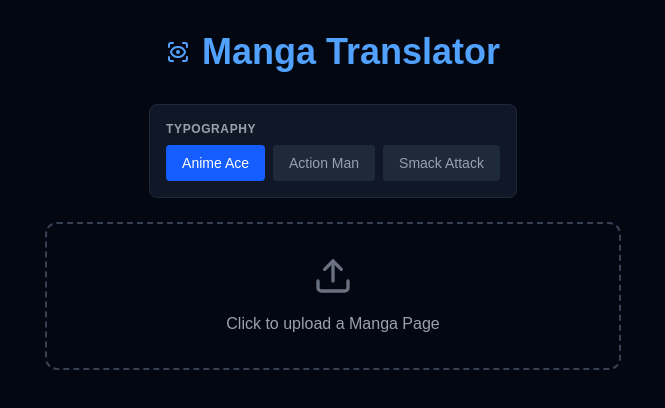
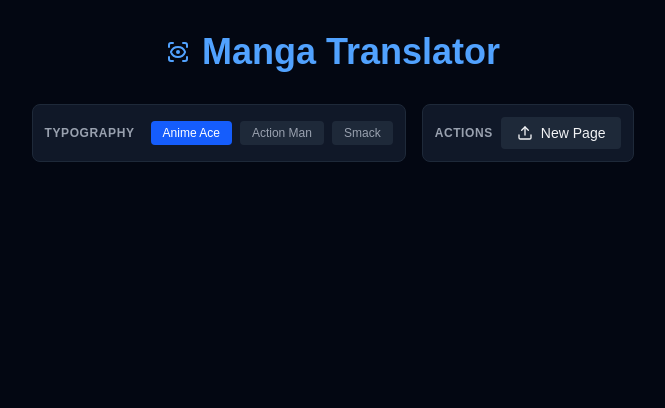
Before and after one commit to Ashulu/Manga-Translator, a Next.js app in the folder manga-translator-web/: page / in a window 1280 px wide. Shown: the top 408 px of the page, without its empty margins (307-972 px from the left). Built offline with nearby package versions, Linux system fonts and the light colour scheme.

Commit message:
added pdf editing functionality

```diff
--- a/manga-translator-web/app/page.tsx
+++ b/manga-translator-web/app/page.tsx
@@ -2,7 +2,8 @@
 
 import { useState, useRef } from 'react';
 import axios from 'axios';
-import { Upload, ScanEye, Loader2 } from 'lucide-react';
+import { Upload, ScanEye, Loader2, Download, Save } from 'lucide-react';
+import html2canvas from 'html2canvas';
 
 interface Bubble {
   box: [number, number, number, number];
@@ -15,8 +16,13 @@ export default function Home() {
   const [bubbles, setBubbles] = useState<Bubble[]>([]);
   const [loading, setLoading] = useState(false);
   const [imgDimensions, setImgDimensions] = useState<{width: number, height: number} | null>(null);
-  const [selectedFont, setSelectedFont] = useState('anime');
+  const [selectedFont, setSelectedFont] = useState('font-anime');
+
+  // NEW: Track which bubble is being edited (null = none)
+  const [editingIndex, setEditingIndex] = useState<number | null>(null);
+
   const fileInputRef = useRef<HTMLInputElement>(null);
+  const containerRef = useRef<HTMLDivElement>(null); // Ref for the image container (to download)
 
   const handleFileChange = (e: React.ChangeEvent<HTMLInputElement>) => {
     const file = e.target.files?.[0];
@@ -26,6 +32,7 @@ export default function Home() {
     setImageSrc(url);
     setBubbles([]);
     setImgDimensions(null);
+    setEditingIndex(null);
     processImage(file);
   };
 
@@ -45,12 +52,9 @@ export default function Home() {
       });
 
       setBubbles(response.data.bubbles);
-
-      // Crucial: Use the cleaned image from backend if available
       if (response.data.cleaned_image) {
         setImageSrc(response.data.cleaned_image);
       }
-
     } catch (error) {
       console.error("Error connecting to backend:", error);
       alert("Backend error! Is the Python server running?");
@@ -59,59 +63,89 @@ export default function Home() {
     }
   };
 
+  // --- NEW: EDITING LOGIC ---
+  const handleTextChange = (index: number, newText: string) => {
+    const updatedBubbles = [...bubbles];
+    updatedBubbles[index].translated = newText;
+    setBubbles(updatedBubbles);
+  };
+
+  // --- NEW: DOWNLOAD LOGIC ---
+  const handleDownload = async () => {
+    if (!containerRef.current) return;
+
+    // 1. Temporarily hide borders/shadows if needed, but here we want to capture exactly what we see.
+    // html2canvas takes a snapshot of the DOM element
+    const canvas = await html2canvas(containerRef.current, {
+      useCORS: true, // Needed if images are blobs/external
+      scale: 2, // 2x scale for better resolution (Retina quality)
+      backgroundColor: null, // Transparent background if possible
+    });
+
+    // 2. Convert to blob/url
+    const image = canvas.toDataURL("image/jpeg", 0.9);
+
+    // 3. Trigger download
+    const link = document.createElement("a");
+    link.href = image;
+    link.download = "translated_manga.jpg";
+    link.click();
+  };
+
   return (
     <main className="min-h-screen bg-gray-950 text-gray-100 p-8 flex flex-col items-center">
       <h1 className="text-4xl font-bold mb-8 text-blue-400 flex items-center gap-3">
         <ScanEye /> Manga Translator
       </h1>
 
-      {/* Font Control Panel */}
-      <div className="flex gap-4 mb-6 bg-gray-900 p-4 rounded-lg border border-gray-800">
-        <div className="flex flex-col gap-2">
+      {/* Controls: Fonts & Download */}
+      <div className="flex flex-wrap gap-4 mb-6 justify-center w-full max-w-4xl">
+        {/* Font Panel */}
+        <div className="bg-gray-900 p-3 rounded-lg border border-gray-800 flex items-center gap-4">
           <label className="text-xs text-gray-400 uppercase tracking-wider font-bold">Typography</label>
           <div className="flex gap-2">
+            <button onClick={() => setSelectedFont('font-anime')} className={`px-3 py-1 rounded text-xs transition ${selectedFont === 'font-anime' ? 'bg-blue-600 text-white' : 'bg-gray-800 text-gray-400 hover:bg-gray-700'}`}>Anime Ace</button>
+            <button onClick={() => setSelectedFont('font-action')} className={`px-3 py-1 rounded text-xs transition ${selectedFont === 'font-action' ? 'bg-blue-600 text-white' : 'bg-gray-800 text-gray-400 hover:bg-gray-700'}`}>Action Man</button>
+            <button onClick={() => setSelectedFont('font-smack')} className={`px-3 py-1 rounded text-xs transition ${selectedFont === 'font-smack' ? 'bg-blue-600 text-white' : 'bg-gray-800 text-gray-400 hover:bg-gray-700'}`}>Smack</button>
+          </div>
+        </div>
+
+        {/* Action Panel */}
+        <div className="bg-gray-900 p-3 rounded-lg border border-gray-800 flex items-center gap-2">
+          <label className="text-xs text-gray-400 uppercase tracking-wider font-bold">Actions</label>
+          <button
+            onClick={() => fileInputRef.current?.click()}
+            className="flex items-center gap-2 px-4 py-1.5 bg-gray-800 hover:bg-gray-700 rounded text-sm transition"
+          >
+            <Upload size={16}/> New Page
+          </button>
+
+          {imageSrc && (
             <button
-              onClick={() => setSelectedFont('anime')}
-              className={`px-4 py-2 rounded text-sm transition ${selectedFont === 'anime' ? 'bg-blue-600 text-white' : 'bg-gray-800 text-gray-400 hover:bg-gray-700'}`}
+              onClick={handleDownload}
+              className="flex items-center gap-2 px-4 py-1.5 bg-green-600 hover:bg-green-500 text-white rounded text-sm transition font-bold"
             >
-              Anime Ace
+              <Download size={16}/> Save Image
             </button>
-            <button
-              onClick={() => setSelectedFont('action')}
-              className={`px-4 py-2 rounded text-sm transition ${selectedFont === 'action' ? 'bg-blue-600 text-white' : 'bg-gray-800 text-gray-400 hover:bg-gray-700'}`}
-            >
-              Action Man
-            </button>
-            <button
-              onClick={() => setSelectedFont('smack')}
-              className={`px-4 py-2 rounded text-sm transition ${selectedFont === 'smack' ? 'bg-blue-600 text-white' : 'bg-gray-800 text-gray-400 hover:bg-gray-700'}`}
-            >
-              Smack Attack
-            </button>
-          </div>
+          )}
         </div>
       </div>
 
-      <div
-        onClick={() => fileInputRef.current?.click()}
-        className="w-full max-w-xl p-8 border-2 border-dashed border-gray-700 rounded-xl
-                   hover:border-blue-500 hover:bg-gray-900 cursor-pointer transition
-                   flex flex-col items-center justify-center gap-4 mb-8"
-      >
-        <input type="file" hidden ref={fileInputRef} accept="image/*" onChange={handleFileChange} />
-        <Upload className="w-10 h-10 text-gray-500" />
-        <p className="text-gray-400">Click to upload a Manga Page</p>
-      </div>
+      <input type="file" hidden ref={fileInputRef} accept="image/*" onChange={handleFileChange} />
 
       {loading && (
-        <div className="flex items-center gap-2 text-blue-400 mb-4">
+        <div className="flex items-center gap-2 text-blue-400 mb-8 animate-pulse">
           <Loader2 className="animate-spin" />
-          <span>Scanning, reading, and translating...</span>
+          <span>Processing Page...</span>
         </div>
       )}
 
+      {/* --- THE CANVAS AREA --- */}
       {imageSrc && (
-        <div className="relative w-full max-w-4xl border border-gray-800 rounded-lg shadow-2xl">
+        <div
+          ref={containerRef} // This ref allows html2canvas to "see" this div
+          className="relative w-full max-w-4xl border border-gray-800 shadow-2xl bg-white" // bg-white ensures no transparency in JPG
+        >
           <img
             src={imageSrc}
             alt="Uploaded Manga"
@@ -121,33 +155,50 @@ export default function Home() {
 
           {imgDimensions && bubbles.map((bubble, i) => {
             const [x1, y1, x2, y2] = bubble.box;
-
             const left = (x1 / imgDimensions.width) * 100;
             const top = (y1 / imgDimensions.height) * 100;
             const width = ((x2 - x1) / imgDimensions.width) * 100;
             const height = ((y2 - y1) / imgDimensions.height) * 100;
 
+            const isEditing = editingIndex === i;
+
             return (
               <div
                 key={i}
-                className={`absolute text-black flex items-center justify-center text-center p-1 z-10 overflow-hidden pointer-events-none uppercase tracking-wider ${
-                  selectedFont === 'anime' ? 'font-anime' :
-                  selectedFont === 'action' ? 'font-action' :
-                  'font-smack'
-                }`}                style={{
+                // Toggle edit mode on click
+                onClick={() => setEditingIndex(i)}
+                className={`absolute text-black flex items-center justify-center text-center p-1 z-10 overflow-hidden
+                            uppercase tracking-wider ${selectedFont}
+                            ${isEditing ? 'cursor-text ring-2 ring-blue-500 bg-white/90 z-50' : 'cursor-pointer hover:bg-white/10'}`}
+                style={{
                   left: `${left}%`,
                   top: `${top}%`,
                   width: `${width}%`,
                   height: `${height}%`,
-                  fontSize: 'clamp(9px, 2cqw, 14px)',
-                  lineHeight: '1.1',
-                  overflowWrap: 'anywhere',
-                  textWrap: 'balance',
-                  // White halo around text to make it readable over artifacts
-                  textShadow: '0px 0px 3px white, 0px 0px 3px white, 0px 0px 3px white'
+                  containerType: 'size',
+                  fontSize: 'clamp(9px, 10cqmin, 16px)',
+                  lineHeight: '1.0',
+                  textShadow: isEditing ? 'none' : '0px 0px 3px white, 0px 0px 3px white',
                 }}
               >
-                {bubble.translated}
+                {isEditing ? (
+                  <textarea
+                    autoFocus
+                    value={bubble.translated}
+                    onChange={(e) => handleTextChange(i, e.target.value)}
+                    onBlur={() => setEditingIndex(null)}
+                    onKeyDown={(e) => {
+                      if(e.key === 'Enter' && !e.shiftKey) {
+                         e.preventDefault(); // Stop newline
+                         setEditingIndex(null); // Save on Enter
+                      }
+                    }}
+                    className="w-full h-full bg-transparent border-none outline-none resize-none text-center overflow-hidden"
+                    style={{ fontSize: 'inherit', fontFamily: 'inherit', lineHeight: 'inherit' }}
+                  />
+                ) : (
+                   <span className="w-full">{bubble.translated}</span>
+                )}
               </div>
             );
           })}
--- /dev/null
+++ b/package.json
@@ -0,0 +1,5 @@
+{
+  "dependencies": {
+    "html2canvas": "^1.4.1"
+  }
+}
```
Also changed, not shown: 1 other file (tests, documents, lock files or other folders).
